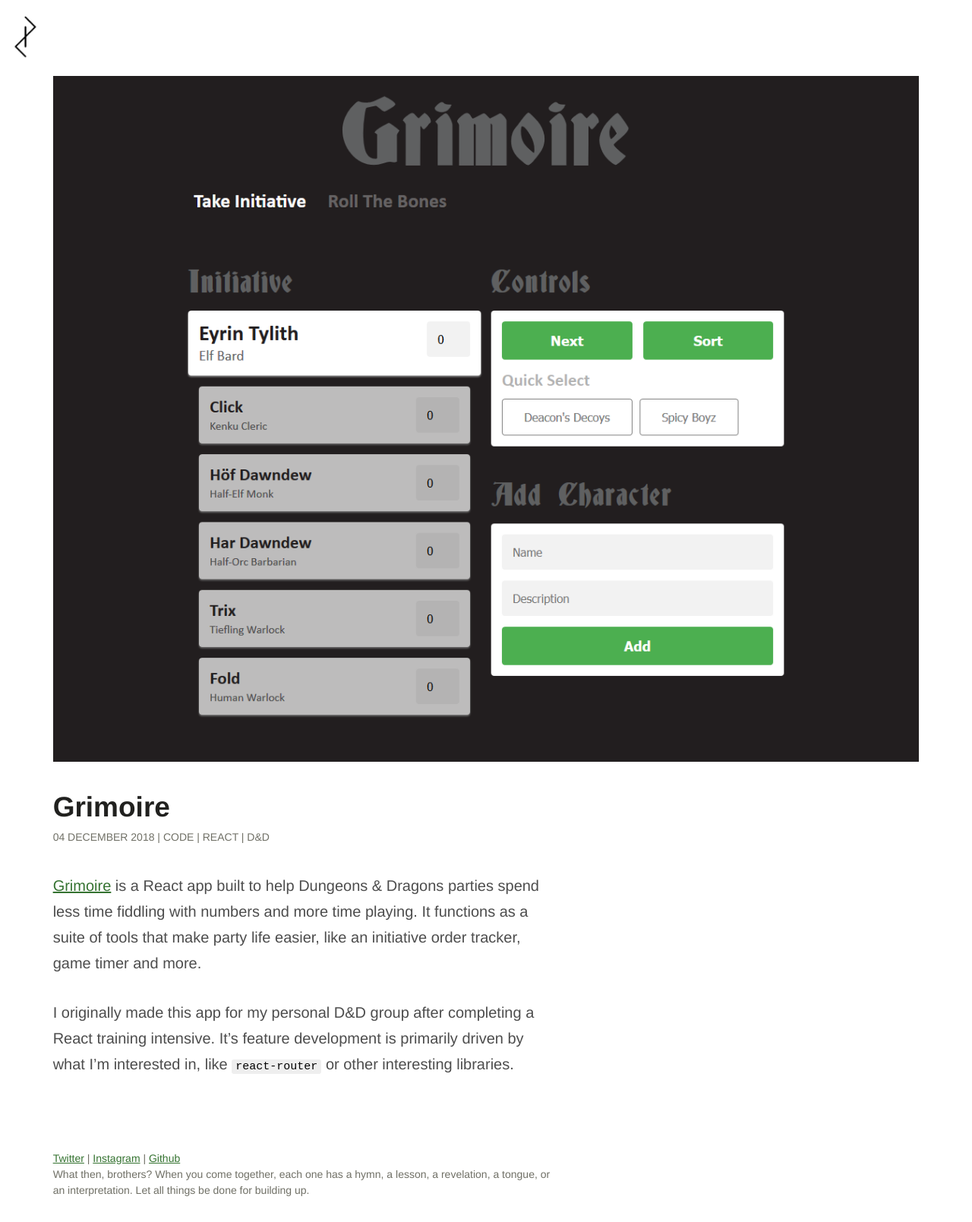
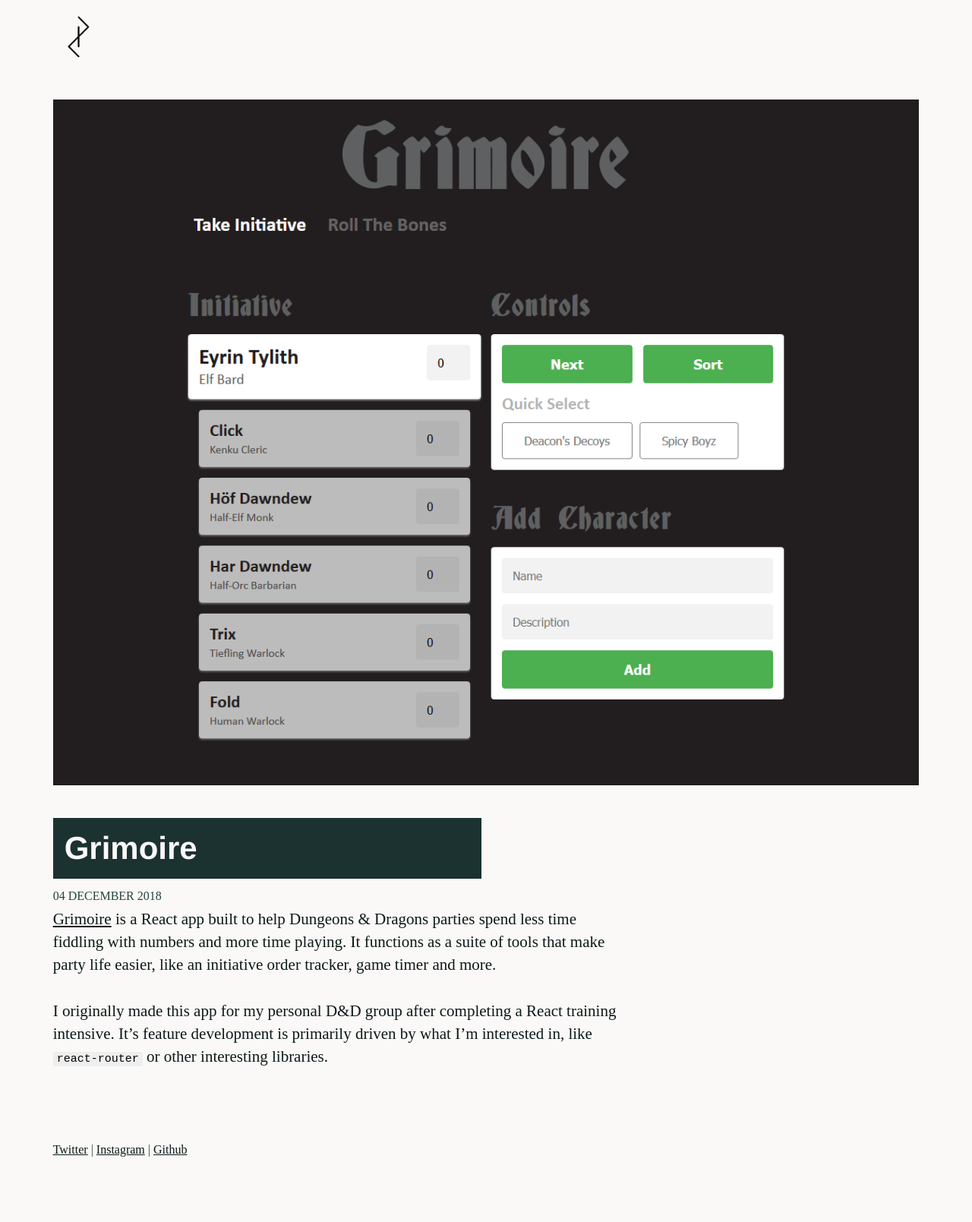
Before and after one commit to lkpttn/lkpttn.github.io, a Jekyll site: the page built from _posts/2018-12-04-grimoire.markdown, in a window 1280 px wide. Shown: the whole page at 76% size. Built offline with Jekyll 4.4.1, drawn with Linux system fonts in a browser that asks for light colours; some web fonts are replaced; after the commit the page ends 1555 px from its top, so only the background shows below that.

Commit message:
Lots of design changes

```diff
--- a/_includes/footer.html
+++ b/_includes/footer.html
@@ -1,9 +1,9 @@
 <div id="footer" class="container">
   <div class="footer font-small">
     <a href="https://twitter.com/friendofpixels" target="_blank">Twitter</a> |
-    <a href="https://www.instagram.com/lukepatton/" target="_blank">Instagram</a>
-    | <a href="https://github.com/lkpttn" target="_blank">Github</a> <br />
-    What then, brothers? When you come together, each one has a hymn, a lesson, a revelation, a tongue, or an
-    interpretation. Let all things be done for building up.
+    <a href="https://www.instagram.com/lukepatton/" target="_blank"
+      >Instagram</a
+    >
+    | <a href="https://github.com/lkpttn" target="_blank">Github</a>
   </div>
 </div>
--- a/_includes/header.html
+++ b/_includes/header.html
@@ -1,13 +1,15 @@
-<meta charset="utf-8" />
-<title>{{ page.title }} | Friend of Pixels</title>
-<link href="/apple-touch-icon.png" rel="apple-touch-icon" sizes="180x180" />
-<link href="/favicon-32x32.png" rel="icon" sizes="32x32" type="image/png" />
-<link href="/favicon-16x16.png" rel="icon" sizes="16x16" type="image/png" />
-<link href="/site.webmanifest" rel="manifest" />
-<link color="#000000" href="/safari-pinned-tab.svg" rel="mask-icon" />
-<meta content="#da532c" name="msapplication-TileColor" />
-<meta content="#ffffff" name="theme-color" />
-<meta content="width=device-width, initial-scale=1" name="viewport" />
+<meta charset="utf-8"/>
+<title>{{ page.title }}
+  | Friend of Pixels</title>
+<link href="/apple-touch-icon.png" rel="apple-touch-icon" sizes="180x180"/>
+<link href="/favicon-32x32.png" rel="icon" sizes="32x32" type="image/png"/>
+<link href="/favicon-16x16.png" rel="icon" sizes="16x16" type="image/png"/>
+<link href="/site.webmanifest" rel="manifest"/>
+<link color="#000000" href="/safari-pinned-tab.svg" rel="mask-icon"/>
+<meta content="#da532c" name="msapplication-TileColor"/>
+<meta content="#ffffff" name="theme-color"/>
+<meta content="width=device-width, initial-scale=1" name="viewport"/>
 
-<link href="/assets/reset.css" rel="stylesheet" />
-<link href="/assets/style.css" rel="stylesheet" />
+<link href="/assets/reset.css" rel="stylesheet"/>
+<link href="/assets/fonts.css" rel="stylesheet"/>
+<link href="/assets/style.css" rel="stylesheet"/>
--- a/_layouts/experiment.html
+++ b/_layouts/experiment.html
@@ -5,26 +5,27 @@
   </head>
 
   <body>
-    <div id="header" class="header">{% include navigation.html %}</div>
+    <div class="header" id="header">{% include navigation.html %}</div>
     <div id="content">
       <div class="post-header container">
         {% if page.image %}
-        <div class="browser">
-          <img src="/assets/images/{{ page.image }}" alt="{{ page.title }}" />
-        </div>
-        {% endif %} {% if page.embed %}
-        <div class="embed">{{ page.embed }}</div>
+          <div class="browser">
+            <img src="/assets/images/{{ page.image }}" alt="{{ page.title }}"/>
+          </div>
+        {% endif %}
+        {% if page.embed %}
+          <div class="embed">{{ page.embed }}</div>
         {% endif %}
       </div>
 
       <div class="container">
-        <div class="experiment-title">
-          <h1>{{ page.title }}</h1>
+        <div class="post-title experiment">
+          <h1 class="headline">{{ page.title }}</h1>
           <h5 class="font-small">
-            {{ page.date | date_to_long_string }} {% for tag in page.tags %} |
-            {{ tag }} {% endfor %}
+            {{ page.date | date_to_long_string }}
           </h5>
         </div>
+
         {{ content }}
       </div>
     </div>
--- a/assets/canvas.js
+++ b/assets/canvas.js
@@ -11,7 +11,7 @@ var radius = -100;
 var alpha = 1.0;
 var numCircle = 100;
 
-context.fillStyle = '#fff';
+context.fillStyle = '#fbf8f8';
 context.fillRect(0, 0, width, height);
 
 for (let i = 0; i < numCircle; i++) {
--- /dev/null
+++ b/assets/fonts.css
@@ -0,0 +1,20 @@
+@font-face {
+  font-family: 'Konsole Regular';
+  src: local('Konsole0.4'),
+    url('https://lkpttn-font-server.s3.amazonaws.com/konsole/Konsole0.4-Regular.woff2')
+      format('woff2'),
+    url('https://lkpttn-font-server.s3.amazonaws.com/konsole/Konsole0.4-Regular.woff')
+      format('woff');
+  font-weight: normal;
+  font-style: normal;
+}
+
+@font-face {
+  font-family: 'Konsole Expanded Semibold';
+  src: url('https://lkpttn-font-server.s3.amazonaws.com/konsole/Konsole0.4-ExpandedSemibold.woff2')
+      format('woff2'),
+    url('https://lkpttn-font-server.s3.amazonaws.com/konsole/Konsole0.4-ExpandedSemibold.woff')
+      format('woff');
+  font-weight: bold;
+  font-style: normal;
+}
--- a/assets/style.css
+++ b/assets/style.css
@@ -1,56 +1,14 @@
-@font-face {
-  font-family: 'Konsole Regular';
-  src: local('Konsole0.4'),
-    url('https://lkpttn-font-server.s3.amazonaws.com/konsole/Konsole0.4-Regular.woff2')
-      format('woff2'),
-    url('https://lkpttn-font-server.s3.amazonaws.com/konsole/Konsole0.4-Regular.woff')
-      format('woff');
-  font-weight: normal;
-  font-style: normal;
-}
-
-@font-face {
-  font-family: 'Konsole Bold';
-  src: url('https://lkpttn-font-server.s3.amazonaws.com/konsole/Konsole0.4-Bold.woff2')
-      format('woff2'),
-    url('https://lkpttn-font-server.s3.amazonaws.com/konsole/Konsole0.4-Bold.woff')
-      format('woff');
-  font-weight: bold;
-  font-style: normal;
-}
-
-@font-face {
-  font-family: 'Konsole Compact Bold';
-  src: url('https://lkpttn-font-server.s3.amazonaws.com/konsole/Konsole0.4-CompactBold.woff2')
-      format('woff2'),
-    url('https://lkpttn-font-server.s3.amazonaws.com/konsole/Konsole0.4-CompactBold.woff')
-      format('woff');
-  font-weight: bold;
-  font-style: normal;
-}
-
-@font-face {
-  font-family: 'Konsole Expanded Bold';
-  src: url('https://lkpttn-font-server.s3.amazonaws.com/konsole/Konsole0.4-ExpandedBold.woff2')
-      format('woff2'),
-    url('https://lkpttn-font-server.s3.amazonaws.com/konsole/Konsole0.4-ExpandedBold.woff')
-      format('woff');
-  font-weight: bold;
-  font-style: normal;
-}
-
 html {
   font-size: 1em;
 }
 
 body {
-  background: #fff;
-  font-family: 'Konsole Regular', 'Helvetica Neue', sans-serif;
+  background: #fbf8f8;
+  font-family: 'Source Sans Pro', serif;
   font-weight: 400;
-  font-style: normal;
-  line-height: 1.45rem;
-  color: #4d4d4d;
-  font-size: 20px;
+  color: #0b1a17;
+  font-size: 21px;
+  line-height: 24px;
 }
 
 p,
@@ -64,7 +22,7 @@ pre,
 
 /* Text */
 p {
-  line-height: 34px;
+  line-height: 30px;
 }
 
 strong {
@@ -75,23 +33,22 @@ h1,
 h2,
 h3,
 h4 {
-  font-family: 'Konsole Bold', 'Helvetica Neue', sans-serif;
+  font-family: 'Konsole Expanded Semibold', 'Helvetica Neue', sans-serif;
   margin: 1em 0 0.5em;
   font-weight: 700;
   font-style: normal;
-  color: #21211f;
+  color: #25453d;
 }
 
 h1 {
-  font-family: 'Konsole Expanded Bold', 'Helvetica Neue', sans-serif;
-  font-size: 37px;
-  line-height: 58px;
+  font-size: 42px;
+  line-height: 50px;
   margin-bottom: 31px;
 }
 
 h2 {
   font-size: 29px;
-  line-height: 47px;
+  line-height: 43px;
   margin-bottom: 19px;
 }
 
@@ -102,38 +59,39 @@ h3 {
 }
 
 h4 {
-  font-family: 'Konsole Compact Bold', 'Helvetica Neue', sans-serif;
+  font-family: 'Konsole Expanded Semibold', 'Helvetica Neue', sans-serif;
   font-size: 18px;
   line-height: 31px;
   margin-bottom: 7px;
   text-transform: uppercase;
-  color: #707066;
 }
 
 h5 {
   margin-bottom: 5px;
-  color: #707066;
   text-transform: uppercase;
 }
 
 .headline {
-  line-height: 47px;
+  background: #1c3230;
+  color: #fbf8f8;
+  padding: 15px;
 }
 
 small,
 .font-small {
-  font-size: 14px;
+  color: #25453d;
+  font-size: 16px;
   line-height: 21px;
-  color: #707066;
 }
 
 .metadata {
   text-transform: uppercase;
+  color: #1c3230;
 }
 
 /* Basics */
 ul {
-  list-style: none;
+  list-style: inside;
 }
 
 li {
@@ -162,14 +120,14 @@ figcaption {
 
 /* Links */
 a {
-  color: #357331;
+  color: #0b1a17;
   text-decoration: underline;
 }
 a:visited {
-  color: #357331;
+  color: #0b1a17;
 }
 a:hover {
-  color: #1d4023;
+  color: #30a37a;
   text-decoration: underline;
 }
 
@@ -211,10 +169,14 @@ pre > code {
 }
 
 /* Layout */
-.header {
-  width: 100%;
-  height: 100px;
-  position: relative;
+.main {
+  padding-bottom: 0px;
+}
+
+@media (min-width: 500px) {
+  .main {
+    padding-bottom: 66px;
+  }
 }
 
 .container {
@@ -241,8 +203,34 @@ pre > code {
 
 @media (min-width: 900px) {
   .container > * {
-    grid-column: content-start / span 7;
+    grid-column: content-start / span 8;
   }
+}
+
+.home-title {
+  padding-top: 100px;
+  grid-row-start: 1;
+}
+
+.home-title h1 {
+  margin: 0;
+}
+
+.home-title p {
+  background: #fbf8f8;
+  padding: 15px 0;
+}
+
+@media (min-width: 500px) {
+  .home-title p {
+    padding: 15px;
+  }
+}
+
+.home-image {
+  grid-row-start: 1;
+  grid-column: 7 / edge-end;
+  max-height: 700px;
 }
 
 .full-container {
@@ -273,27 +261,12 @@ pre > code {
   list-style: none;
 }
 
-.list-columns .projects::before {
-  font-family: monospace;
-  content: '+';
-}
-
-.list-columns .posts::before {
-  font-family: monospace;
-  content: '–';
-}
-
-.list-columns .experiments::before {
-  font-family: monospace;
-  content: '>';
-}
-
 .list-columns li {
   margin-bottom: 8px;
 }
 
 .navigation {
-  grid-column: edge-start / edge-end;
+  grid-column: content-start / content-end;
   margin: 15px 0;
 }
 
@@ -313,9 +286,9 @@ pre > code {
 
 @media (min-width: 900px) {
   .post-title {
-    grid-column: content-start / 7;
+    grid-column: content-start / 8;
     grid-row-start: 1;
-    padding-top: 200px;
+    padding-top: 100px;
   }
 }
 
@@ -323,20 +296,8 @@ pre > code {
   margin: 12px 0;
 }
 
-.experiment-title {
-  grid-column: content-start / content-end;
-  padding-bottom: 31px;
-}
-
-@media (min-width: 900px) {
-  .experiment-title {
-    grid-column: content-start / 7;
-    grid-row-start: 1;
-  }
-}
-
-.experiment-title h1 {
-  margin: 0;
+.experiment {
+  padding-top: 0;
 }
 
 .post-image {
@@ -367,12 +328,6 @@ pre > code {
   position: relative;
 }
 
-@media (min-width: 1200px) {
-  .logo {
-    position: fixed;
-  }
-}
-
 canvas {
   position: absolute;
   left: 0;
```
Also changed, not shown: _layouts/home.html (+9 -12 lines), _layouts/post.html (+5 -6 lines), 2 other files.
